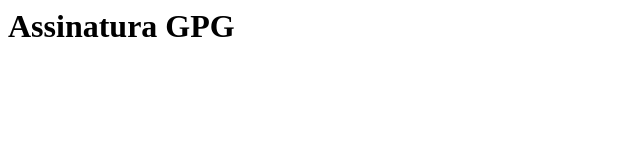
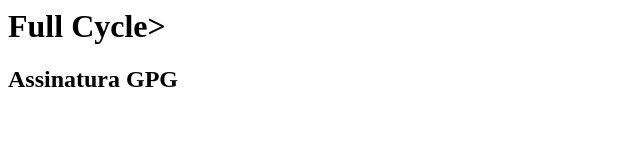
Before and after one commit to Marcus82/fc_3-gpg, a plain HTML site: page index.html in a window 1280 px wide. Shown: the whole page, without its empty margins (0-640 px from the left). Drawn offline with Linux system fonts and the light colour scheme.

Commit message:
add assinatura gpg

```diff
--- a/index.html
+++ b/index.html
@@ -1 +1,2 @@
-<h1>Assinatura GPG</h1>
+<h1>Full Cycle></h1>
+<h2>Assinatura GPG</h2>
```
